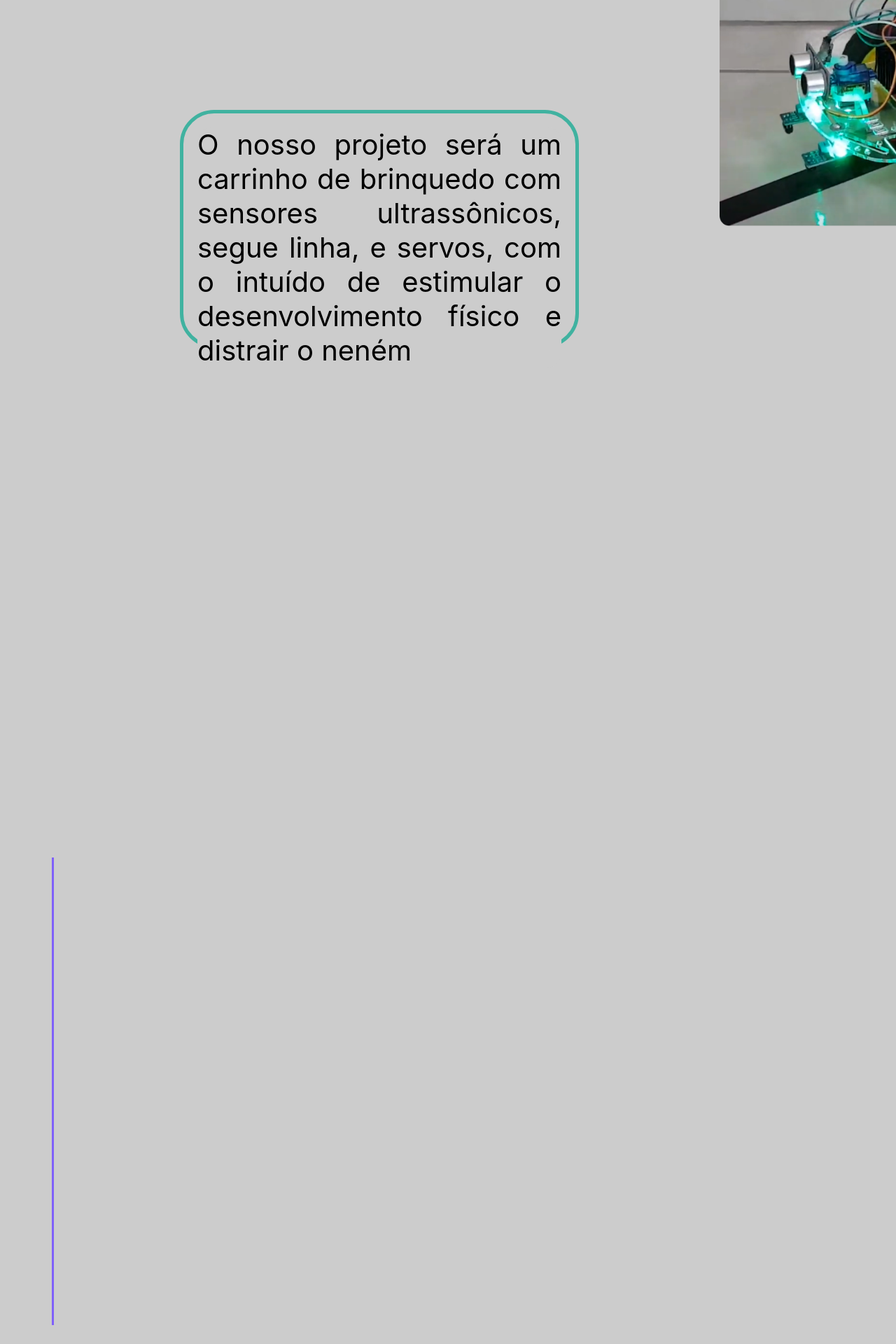
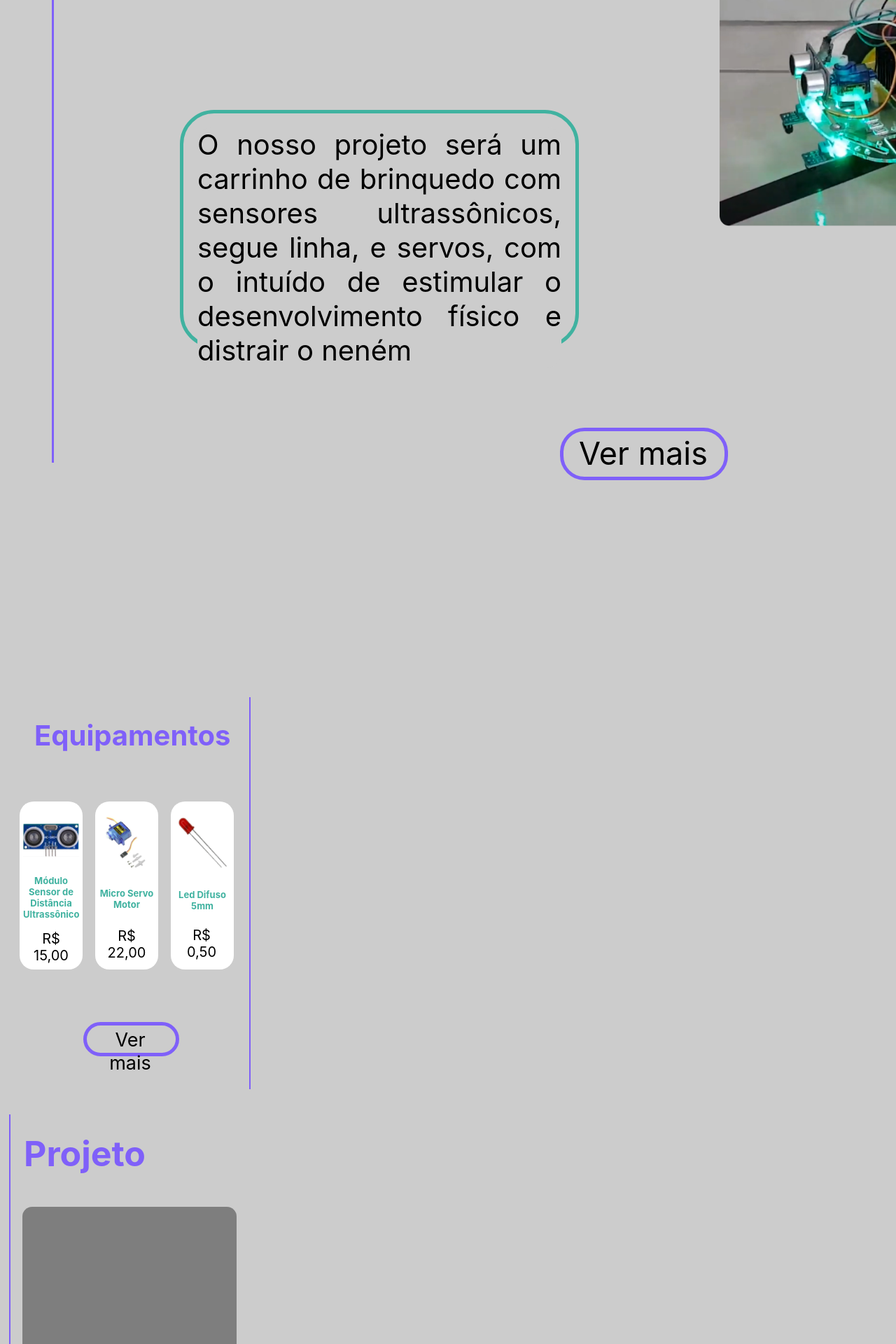
Before and after one commit to nananathann/TCC-, a React (Vite) app: page / in a window 1280 px wide. Shown: the part 1897-3817 px from the top of the page at 70% size. Built offline with nearby package versions, Linux system fonts and the light colour scheme.

Commit message:
pagina home-sobre com responssividade feita

```diff
--- a/src/App.jsx
+++ b/src/App.jsx
@@ -71,12 +71,16 @@ function App() {
       <img src={carroex} alt="img do carrinho exemplo" className="carrinho" />
       </div>
 
+      <div className="barraSobre"></div>
+      <div className="barraSobre2"></div>
+
       <div className="verMais">
+
 
       <Link  id="verSobre" to="/sobre">Ver mais</Link>
       </div>
-      <div className="barraSobre"></div>
-      <div className="barraSobre2"></div>
+
+
 
       </div>
 
--- a/src/css/home.css
+++ b/src/css/home.css
@@ -579,88 +579,84 @@ gap: 1.125rem;
 
   .barra2 {
     background: #7F60F9;
-    width: 3px;
-    height: 1170px;
-    margin: -500px 74px;
+    width: 0.1875rem;
+    height: 73.125rem;
+    margin: -31.25rem 4.625rem;
+  }
+
+  .sobrePag {
+    height: 81.25rem;
   }
 
   .sobrePag h1{
-    width: 316px;
+    width: 19.75rem;
     color: #7F60F9;
     font-family: Inter;
-    font-size: 120px;
+    font-size: 7.5rem;
   }
 
   #sobreP {
-    width: 570px;
-    height: 340px;
-    margin: 280px 257px;
-    border-radius: 49px;
-    border: 5px solid #40B2A0;
+    width: 35.625rem;
+    height: 21.25rem;
+    margin: 17.5rem 16.0625rem;
+    border-radius: 3.0625rem;
+    border: 0.3125rem solid #40B2A0;
   }
 
   #sobreP p{
-    width: 520px;
-    margin: 20px;
+    width: 32.5rem;
+    margin: 1.25rem;
     text-align: justify;
     font-family: Inter;
-    font-size: 40px;
+    font-size: 2.5rem;
   }
 
   .carrinhoExemplo{
-    margin: -950px 950px;
+    width: 40.625rem;
+    margin: -59.375rem 59.375rem;
   }
 
   .sobrePag img {
-    width: 600px;
-    height: 446px;
+    width: 37.5rem;
+    height: 27.875rem;
   }
 
-  /*
+
   .verMais {
-    background-color: #000;
-    width: 240px;
-    height: 73px;
-    margin: -100px 700px;
+    width: 15rem;
+    height: 4.6875rem;
+    margin: 112.5rem 50rem 0;
   }
 
   #verSobre {
-    width: 192px;
-    height: 58px;
+    width: 12rem;
+    height: 3.625rem;
+    margin-left: 1.125rem;
     text-align: center;
     font-family: Inter;
-    font-size: 45px;
+    font-size: 2.8125rem;
   }
-  */
 
   .barraSobre {
     background: #7F60F9;
-    width: 3px;
-    height: 766px;
-    margin: 90rem 115.625rem;
+    display: flex;
+    width: 0.1875rem;
+    height: 41.75rem;
+    margin: 53.125rem 115.625rem;
   }
 
   .barraSobre2 {
     background: #7F60F9;
-    width: 3px;
-    height: 668px;
-    margin-top: -1890px;
-    margin-left: 74px;
+    width: 0.1875rem;
+    height: 47.875rem;
+    margin: -115.625rem 4.625rem;
   }
-
-
-
-
-/**/
-
-
-
 
   .homeEquipamentos {
     color: #7F60F9;
     font-family: Inter;
     font-size: 2.5rem;
-    margin-top: 60rem;
+    margin-top: 6rem;
     margin-left: 3.0625rem;
 
   }
```
